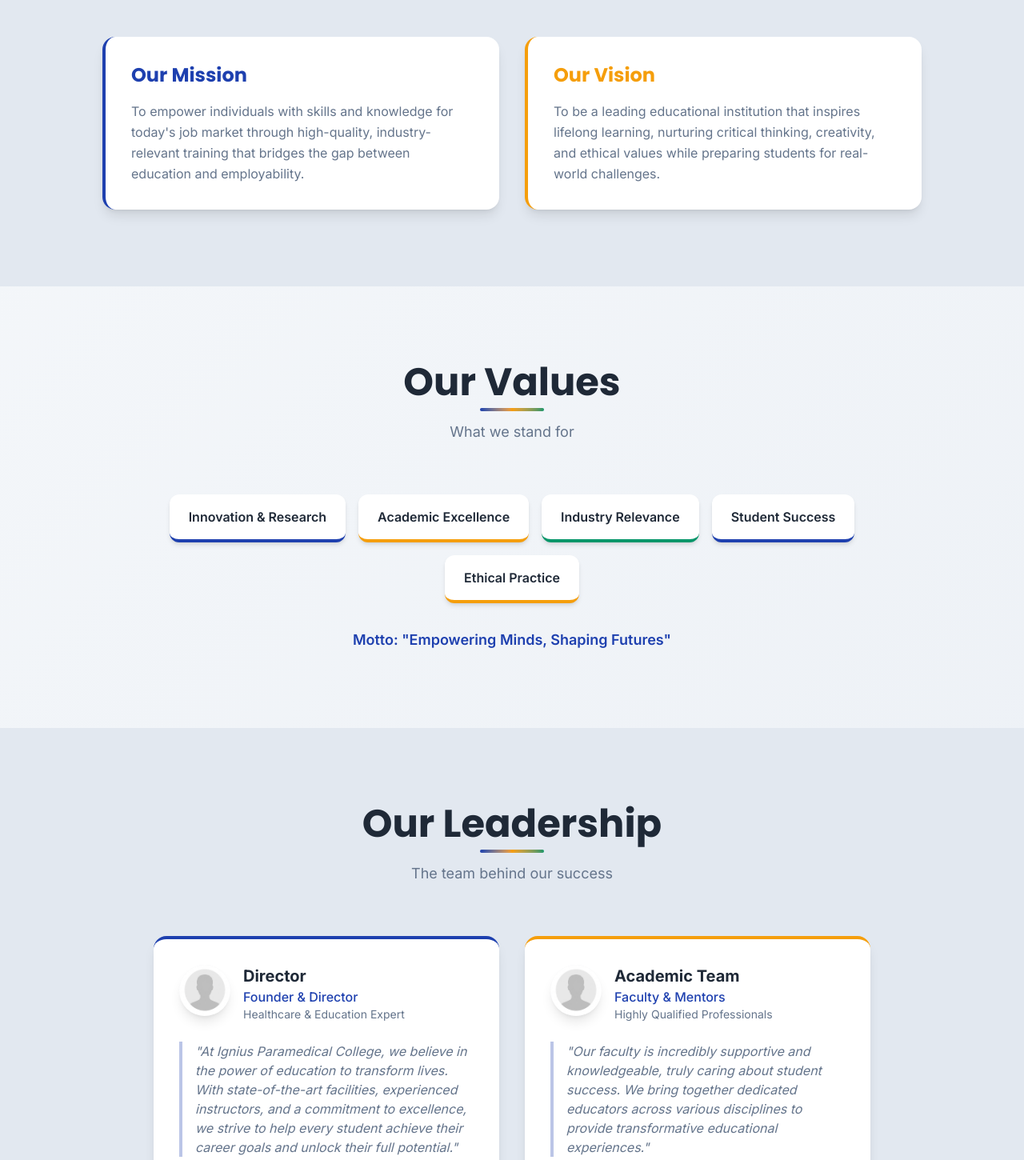
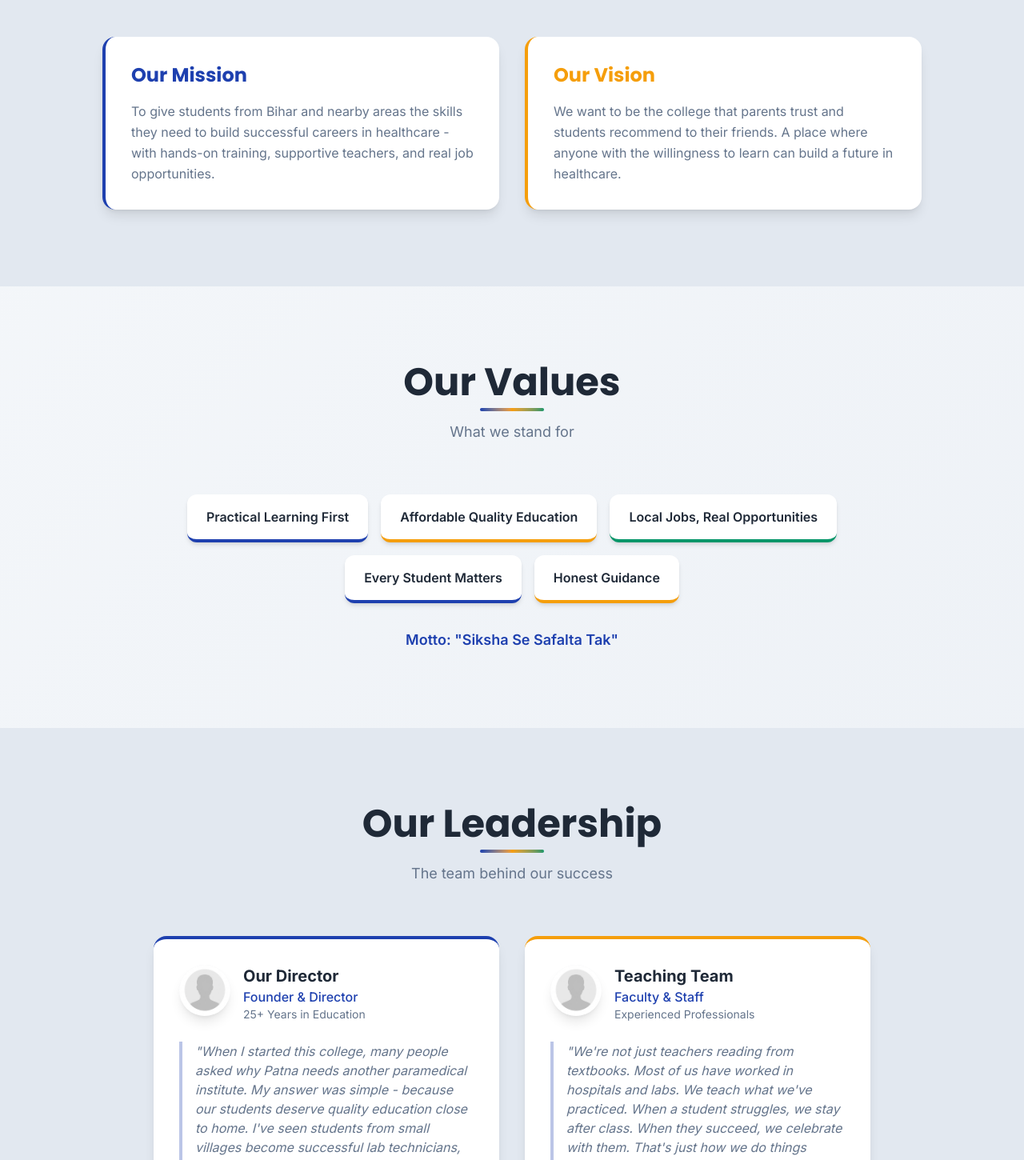
Before and after one commit to invinci009/miapatna, a Next.js app: page /about in a window 1280 px wide. Shown: the part 1180-2630 px from the top of the page at 80% size. Built offline with nearby package versions, Linux system fonts and the light colour scheme.

Commit message:
Humanize content: natural testimonials, conversational copy, local flavor

```diff
--- a/src/components/ui/TestimonialCarousel.tsx
+++ b/src/components/ui/TestimonialCarousel.tsx
@@ -5,38 +5,38 @@ import { useState, useEffect } from 'react';
 const testimonials = [
     {
         id: 1,
-        name: 'Priya Sharma',
-        course: 'BMLT Graduate',
+        name: 'Priya Kumari',
+        course: 'BMLT',
         year: '2023',
         rating: 5,
-        text: 'Ignius Paramedical College transformed my career. The practical training in pathology labs and placement support helped me secure a job at a leading diagnostic center in Patna.',
+        text: 'Honestly, I was nervous about joining a paramedical course. But the teachers here made everything so simple. The lab sessions were my favorite - we got to work with real equipment from day one. Now I\'m working at Mahavir Cancer Sansthan. Still can\'t believe it!',
         image: '/avatar-placeholder.png',
     },
     {
         id: 2,
-        name: 'Rahul Kumar',
-        course: 'DMLT Graduate',
+        name: 'Rahul Sharma',
+        course: 'DMLT',
         year: '2022',
         rating: 5,
-        text: 'The faculty here is exceptional. They focus on hands-on learning which prepared me well for the healthcare industry. I now work at AIIMS Patna.',
+        text: 'My father wanted me to study here because his friend\'s son got a good job after graduating. I was skeptical at first, but the placement cell actually helped me get interviews. Got placed at a diagnostic center in Boring Road within 2 months of finishing.',
         image: '/avatar-placeholder.png',
     },
     {
         id: 3,
-        name: 'Sneha Gupta',
-        course: 'BPT Graduate',
+        name: 'Anjali Devi',
+        course: 'BPT',
         year: '2023',
         rating: 5,
-        text: 'Best decision of my life! The physiotherapy program here is comprehensive. State-of-the-art equipment and caring professors made learning enjoyable.',
+        text: 'The physio department is amazing. We had so many hospital visits and practical training sessions. Some of my batchmates are now running their own clinics! The course was tough but worth it.',
         image: '/avatar-placeholder.png',
     },
     {
         id: 4,
-        name: 'Amit Verma',
-        course: 'BOTT Graduate',
+        name: 'Mohammad Arif',
+        course: 'BOTT',
         year: '2022',
         rating: 5,
-        text: 'From classroom to operation theatre - the journey was incredible. The clinical exposure at partner hospitals in Patna gave me real-world experience.',
+        text: 'Coming from a small village near Vaishali, I didn\'t know what to expect. The hostel facility helped a lot. Teachers were patient with us and explained everything in Hindi when needed. Now working at Indira Gandhi Institute. My family is so proud.',
         image: '/avatar-placeholder.png',
     },
 ];
@@ -143,8 +143,8 @@ export default function TestimonialCarousel() {
                         key={index}
                         onClick={() => goToSlide(index)}
                         className={`w-3 h-3 rounded-full transition-all ${index === currentIndex
-                                ? 'bg-primary w-8'
-                                : 'bg-gray-300 hover:bg-gray-400'
+                            ? 'bg-primary w-8'
+                            : 'bg-gray-300 hover:bg-gray-400'
                             }`}
                         aria-label={`Go to testimonial ${index + 1}`}
                     />
--- a/src/data/leadership.ts
+++ b/src/data/leadership.ts
@@ -12,17 +12,17 @@ export interface Leader {
 export const leadership: Leader[] = [
     {
         id: "1",
-        name: "Director",
+        name: "Our Director",
         designation: "Founder & Director",
-        qualification: "Healthcare & Education Expert",
-        message: "At Ignius Paramedical College, we believe in the power of education to transform lives. With state-of-the-art facilities, experienced instructors, and a commitment to excellence, we strive to help every student achieve their career goals and unlock their full potential."
+        qualification: "25+ Years in Education",
+        message: "When I started this college, many people asked why Patna needs another paramedical institute. My answer was simple - because our students deserve quality education close to home. I've seen students from small villages become successful lab technicians, physiotherapists, and healthcare professionals. That's what keeps us going."
     },
     {
         id: "2",
-        name: "Academic Team",
-        designation: "Faculty & Mentors",
-        qualification: "Highly Qualified Professionals",
-        message: "Our faculty is incredibly supportive and knowledgeable, truly caring about student success. We bring together dedicated educators across various disciplines to provide transformative educational experiences."
+        name: "Teaching Team",
+        designation: "Faculty & Staff",
+        qualification: "Experienced Professionals",
+        message: "We're not just teachers reading from textbooks. Most of us have worked in hospitals and labs. We teach what we've practiced. When a student struggles, we stay after class. When they succeed, we celebrate with them. That's just how we do things here."
     }
 ];
 
@@ -127,17 +127,17 @@ export const schoolInfo = {
 
 // Institute Overview
 export const instituteOverview = {
-    description: "Ignius Paramedical College, a proud unit of Ignius Foundation, was established with a mission to bridge the gap between education and employability. We are committed to providing high-quality, industry-relevant training that equips individuals with the practical skills needed to thrive in today's job market. Our programs are designed in collaboration with industry experts, ensuring that the training we provide is both up-to-date and aligned with current professional demands.",
-    mission: "To empower individuals with skills and knowledge for today's job market through high-quality, industry-relevant training that bridges the gap between education and employability.",
-    vision: "To be a leading educational institution that inspires lifelong learning, nurturing critical thinking, creativity, and ethical values while preparing students for real-world challenges.",
+    description: "We started Ignius Paramedical College in 2000 with a simple goal - help students from Bihar get quality healthcare education without going far from home. Over the years, we've trained more than 2000 students, many of whom now work in top hospitals across Patna and beyond. Our focus has always been on practical training because we believe you learn best by doing, not just reading from books.",
+    mission: "To give students from Bihar and nearby areas the skills they need to build successful careers in healthcare - with hands-on training, supportive teachers, and real job opportunities.",
+    vision: "We want to be the college that parents trust and students recommend to their friends. A place where anyone with the willingness to learn can build a future in healthcare.",
     values: [
-        "Innovation & Research",
-        "Academic Excellence",
-        "Industry Relevance",
-        "Student Success",
-        "Ethical Practice"
+        "Practical Learning First",
+        "Affordable Quality Education",
+        "Local Jobs, Real Opportunities",
+        "Every Student Matters",
+        "Honest Guidance"
     ],
-    motto: "Empowering Minds, Shaping Futures"
+    motto: "Siksha Se Safalta Tak"
 };
 
 // Partner Organizations
```
